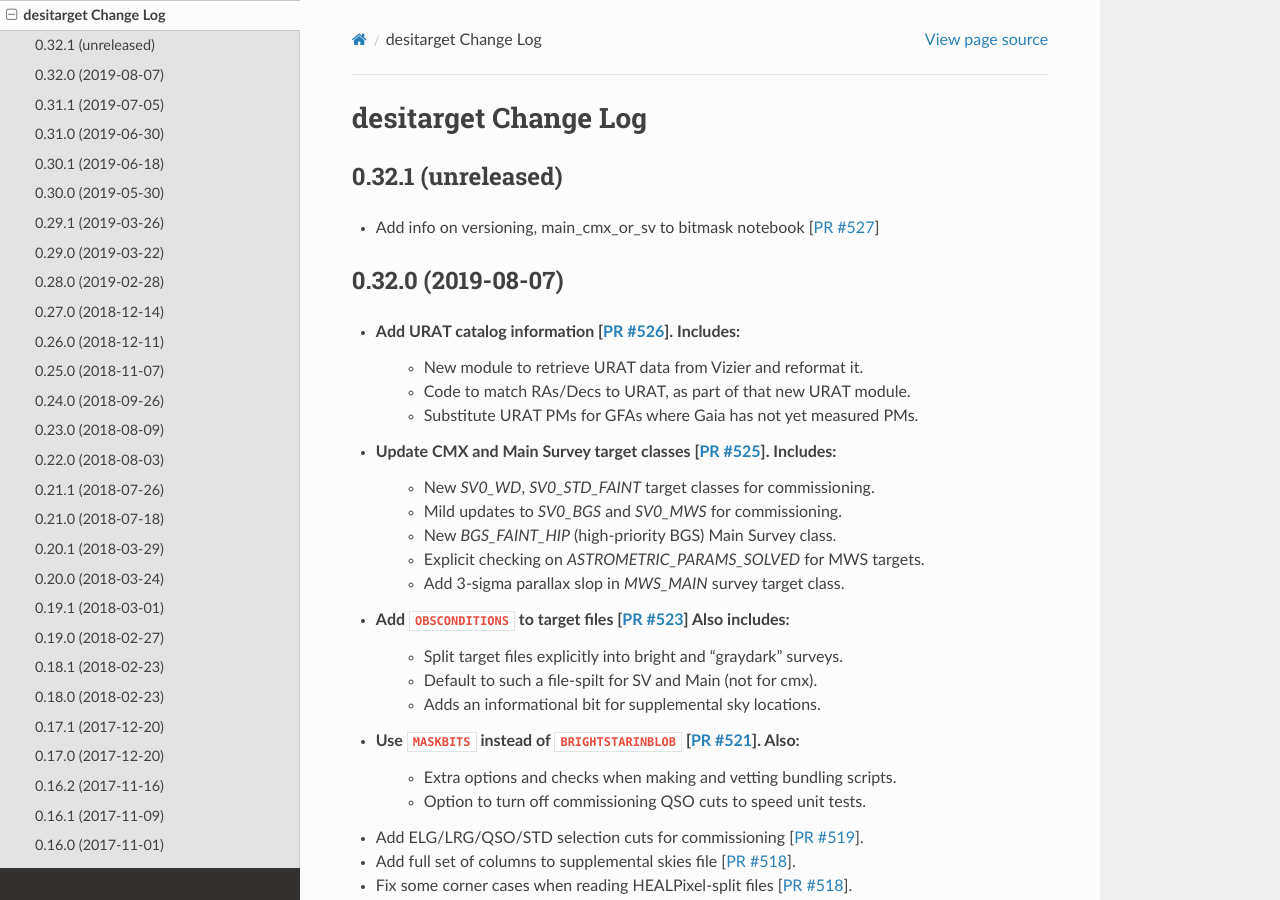
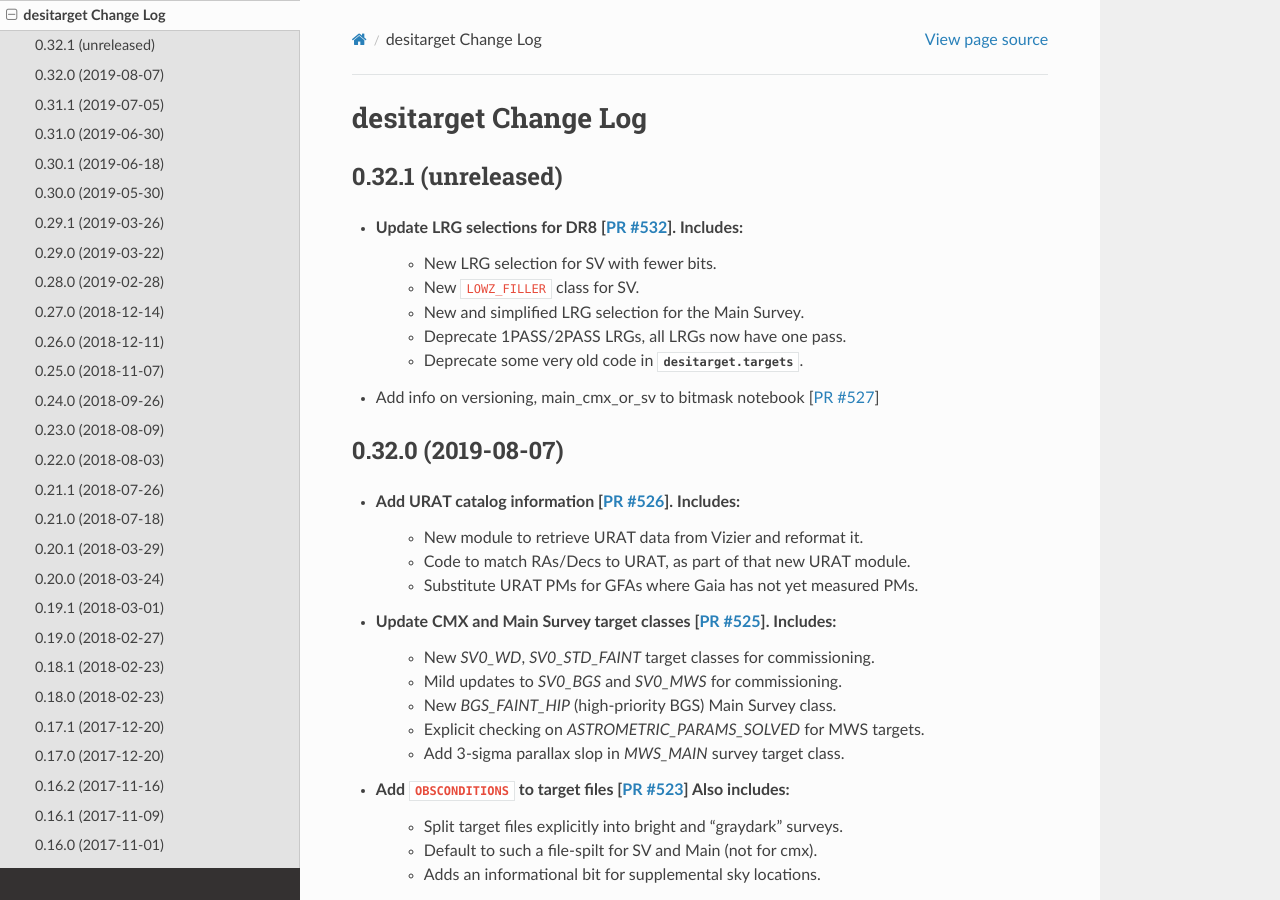
Before and after one commit to desihub/desitarget, a Sphinx documentation site: the page built from doc/changes.rst, in a window 1280 px wide and 900 px high. Built offline with Sphinx 7.4.7 and the Read the Docs theme 2.0.0, drawn with Linux system fonts in a browser that asks for light colours.

Commit message:
update changes docs

```diff
--- a/doc/changes.rst
+++ b/doc/changes.rst
@@ -5,9 +5,16 @@ desitarget Change Log
 0.32.1 (unreleased)
 -------------------
 
+* Update LRG selections for DR8 [`PR #532`_]. Includes:
+    * New LRG selection for SV with fewer bits.
+    * New ``LOWZ_FILLER`` class for SV.
+    * New and simplified LRG selection for the Main Survey.
+    * Deprecate 1PASS/2PASS LRGs, all LRGs now have one pass.
+    * Deprecate some very old code in :mod:`desitarget.targets`.
 * Add info on versioning, main_cmx_or_sv to bitmask notebook [`PR #527`_]
 
 .. _`PR #527`: https://github.com/desihub/desitarget/pull/527
+.. _`PR #532`: https://github.com/desihub/desitarget/pull/532
 
 0.32.0 (2019-08-07)
 -------------------
```
